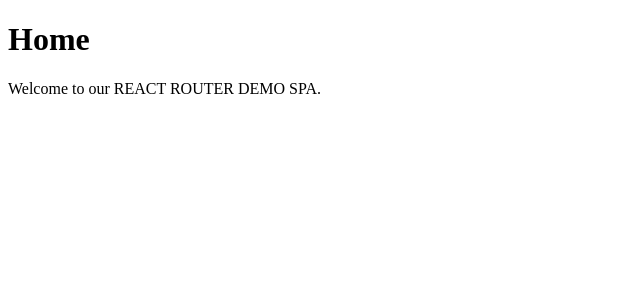
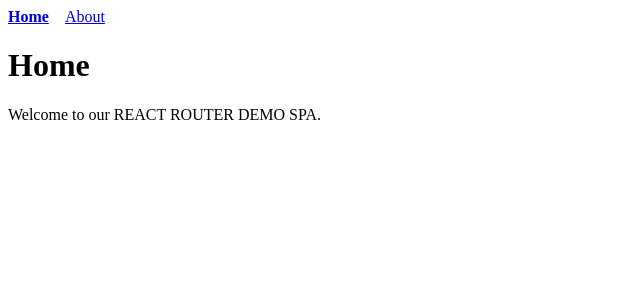
Before and after one commit to APaud3l/jun25-react-routes, a React (Vite) app: page / in a window 1280 px wide. Shown: the top 300 px of the page, without its empty margins (0-640 px from the left). Built offline with nearby package versions, Linux system fonts and the light colour scheme.

Commit message:
feat: Defined NavLinks to link to Home and About from the UI

```diff
--- a/package.json
+++ b/package.json
@@ -12,7 +12,8 @@
   "dependencies": {
     "react": "^19.2.0",
     "react-dom": "^19.2.0",
-    "react-router-dom": "^7.10.1"
+    "react-router-dom": "^7.10.1",
+    "styled-components": "^6.1.19"
   },
   "devDependencies": {
     "@eslint/js": "^9.39.1",
--- a/src/App.jsx
+++ b/src/App.jsx
@@ -1,14 +1,41 @@
-import { Routes, Route } from 'react-router-dom';
-import HomePage from './pages/HomePage';
-import AboutPage from './pages/AboutPage';
+import { Routes, Route, Link, NavLink } from "react-router-dom";
+import HomePage from "./pages/HomePage";
+import AboutPage from "./pages/AboutPage";
 
 function App() {
   return (
-    <Routes>
-      <Route path="/" element={ <HomePage /> } />
-      <Route path="/about" element={ <AboutPage /> } />
-    </Routes>
-  )
+    <>
+      <nav>
+        {/* Navigation using Link  */}
+        {/* <Link to="/">Home</Link>
+      <Link to="/about">About</Link> */}
+
+        {/* Navitaion using NavLink */}
+        <NavLink
+          to="/"
+          style={({ isActive }) => ({
+            marginRight: "1rem",
+            fontWeight: isActive ? "bold" : "normal",
+          })}
+        >
+          Home
+        </NavLink>
+        <NavLink
+          to="/about"
+          style={({ isActive }) => ({
+            marginRight: "1rem",
+            fontWeight: isActive ? "bold" : "normal",
+          })}
+        >
+          About
+        </NavLink>
+      </nav>
+      <Routes>
+        <Route path="/" element={<HomePage />} />
+        <Route path="/about" element={<AboutPage />} />
+      </Routes>
+    </>
+  );
 }
 
-export default App
+export default App;
```
Also changed, not shown: 1 other file (tests, documents, lock files or other folders).
